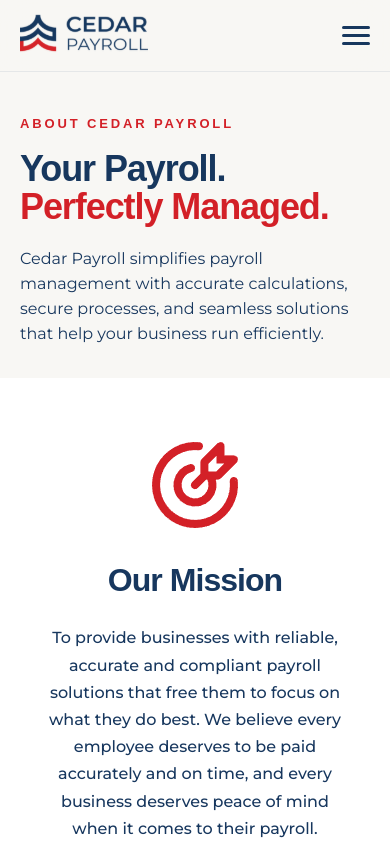
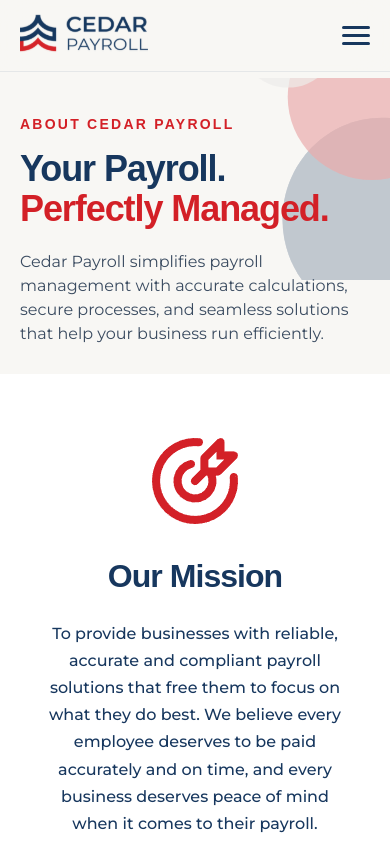
Before and after one commit to its-malaika16/cedar-payroll-frontend, a React (Vite) app: page /about in a window 390 px wide. Shown: the top 844 px of the page. Built offline with nearby package versions, Linux system fonts and the light colour scheme; a web font is replaced by a local one.

Commit message:
Update marketing website

```diff
--- a/site/components/About/about-hero-section.css
+++ b/site/components/About/about-hero-section.css
@@ -1,42 +1,80 @@
 .cedar-site {
 .about-hero {
-  background: var(--background);
+  position: relative;
+  overflow: hidden;
+  background: #f8f7f4;
+  min-height: 460px;
+}
+
+.about-hero-orbs {
+  position: absolute;
+  top: -6%;
+  right: 0;
+  height: 118%;
+  width: auto;
+  pointer-events: none;
+  z-index: 0;
+  user-select: none;
 }
 
 .about-content {
+  position: relative;
+  z-index: 1;
   width: min(var(--page-max), 100%);
   margin: 0 auto;
-  padding: clamp(48px, 6vw, 80px) var(--page-gutter) clamp(40px, 5vw, 64px);
+  padding: clamp(56px, 7vw, 88px) var(--page-gutter) clamp(48px, 6vw, 72px);
 }
 
 .about-kicker {
-  margin: 0 0 16px;
+  font-size: clamp(14px, 1.05vw, 17px);
+  letter-spacing: 0.16em;
+  margin-bottom: 14px;
 }
 
 .about-title {
   margin: 0 0 20px;
+  font-size: clamp(36px, 4.6vw, 56px);
+  font-weight: 800;
+  line-height: 1.12;
+  letter-spacing: -0.03em;
   color: var(--primary);
-  font-size: clamp(36px, 5vw, 64px);
-  font-weight: 800;
-  line-height: 1.08;
-  letter-spacing: -0.03em;
 }
 
 .about-title span {
   color: var(--secondary);
+  white-space: nowrap;
 }
 
 .about-description {
-  margin: 0;
-  max-width: 34em;
-  color: var(--primary);
-  font-size: clamp(16px, 1.2vw, 20px);
-  line-height: 1.55;
+  max-width: 34.5em;
+  color: #3a4b60;
+  font-size: clamp(16px, 1.15vw, 20px);
+  line-height: 1.5;
+}
+
+@media (max-width: 900px) {
+  .about-hero {
+    min-height: 0;
+  }
+
+  .about-hero-orbs {
+    height: 85%;
+    opacity: 0.7;
+  }
+
+  .about-title span {
+    white-space: normal;
+  }
 }
 
 @media (max-width: 640px) {
   .about-content {
-    padding: 36px var(--page-gutter) 32px;
+    padding: 36px var(--page-gutter) 28px;
+  }
+
+  .about-hero-orbs {
+    height: 220px;
+    opacity: 0.35;
   }
 }
 }
--- a/site/components/About/about-hero-section.jsx
+++ b/site/components/About/about-hero-section.jsx
@@ -3,6 +3,12 @@ import "./about-hero-section.css";
 const AboutHeroSection = () => {
   return (
     <section className="about-hero">
+      <img
+        className="about-hero-orbs"
+        src="/assets/redesign/what-we-offer.svg"
+        alt=""
+        aria-hidden="true"
+      />
       <div className="about-content">
         <p className="cedar-kicker about-kicker">About Cedar Payroll</p>
         <h1 className="about-title">
--- a/site/components/Navbar/navbar.css
+++ b/site/components/Navbar/navbar.css
@@ -165,7 +165,7 @@
   display: none;
 }
 
-@media (max-width: 768px) {
+@media (max-width: 1100px) {
   .mobile-only-link {
     display: inline-flex;
   }
--- a/site/components/WhoweServe/success-story-section.css
+++ b/site/components/WhoweServe/success-story-section.css
@@ -73,21 +73,18 @@
 
 .success-mark {
   position: relative;
-  display: flex;
-  align-items: flex-start;
-  justify-content: center;
   width: 100%;
-  height: clamp(260px, 30vw, 320px);
+  height: clamp(280px, 32vw, 360px);
   overflow: hidden;
 }
 
 .success-moon {
   position: absolute;
   left: 0;
-  bottom: 0;
+  top: 0;
   z-index: 0;
-  width: min(44%, 180px);
-  height: auto;
+  height: 100%;
+  width: auto;
   pointer-events: none;
   overflow: visible;
 }
@@ -107,13 +104,32 @@
 }
 
 .success-logo {
-  position: relative;
+  position: absolute;
   z-index: 1;
   display: block;
-  width: min(280px, 66%);
-  margin: 24px 8% 0 10%;
   height: auto;
   object-fit: contain;
+}
+
+.success-story--teachwise .success-logo {
+  top: 50%;
+  left: 38%;
+  width: min(250px, 58%);
+  transform: translateY(-50%);
+}
+
+.success-story--coco .success-logo {
+  top: 50%;
+  left: 34%;
+  width: min(170px, 46%);
+  transform: translateY(-50%);
+}
+
+.success-story--mams .success-logo {
+  top: 50%;
+  left: 36%;
+  width: min(230px, 54%);
+  transform: translateY(-50%);
 }
 
 .success-copy {
@@ -175,12 +191,7 @@
   }
 
   .success-mark {
-    height: 240px;
-  }
-
-  .success-logo {
-    width: min(240px, 70%);
-    margin: 20px 4% 0 22%;
+    height: 260px;
   }
 
   .success-copy {
--- a/site/components/WhoweServe/success-story-section.jsx
+++ b/site/components/WhoweServe/success-story-section.jsx
@@ -2,6 +2,7 @@ import "./success-story-section.css";
 
 const successStories = [
   {
+    id: "coco",
     company: "COCO GRILL",
     subtitle: "Multi-Site Hospitality Group",
     logo: "/assets/images/coco-logo.png",
@@ -18,6 +19,7 @@ const successStories = [
     ],
   },
   {
+    id: "teachwise",
     company: "TEACHWISE",
     subtitle: "Professional Services Organisation",
     logo: "/assets/images/teachwise-logo.png",
@@ -34,6 +36,7 @@ const successStories = [
     ],
   },
   {
+    id: "mams",
     company: "MAMS",
     subtitle: "Manufacturing Business",
     logo: "/assets/images/mams-logo.png",
@@ -55,7 +58,7 @@ const SuccessMoon = ({ variant }) =>
   variant === "red" ? (
     <svg
       className="success-moon"
-      viewBox="0 200 204 241"
+      viewBox="0 0 204 441"
       fill="none"
       xmlns="http://www.w3.org/2000/svg"
       aria-hidden="true"
@@ -72,7 +75,7 @@ const SuccessMoon = ({ variant }) =>
   ) : (
     <svg
       className="success-moon"
-      viewBox="0 200 191 240"
+      viewBox="0 0 191 440"
       fill="none"
       xmlns="http://www.w3.org/2000/svg"
       aria-hidden="true"
@@ -107,7 +110,7 @@ const ClientSuccessSection = () => {
 
         <div className="success-stories">
           {successStories.map((story) => (
-            <article className="success-story" key={story.company}>
+            <article className={`success-story success-story--${story.id}`} key={story.company}>
               <div className="success-visual">
                 <div className="success-mark">
                   <SuccessMoon variant={story.moon} />
```
